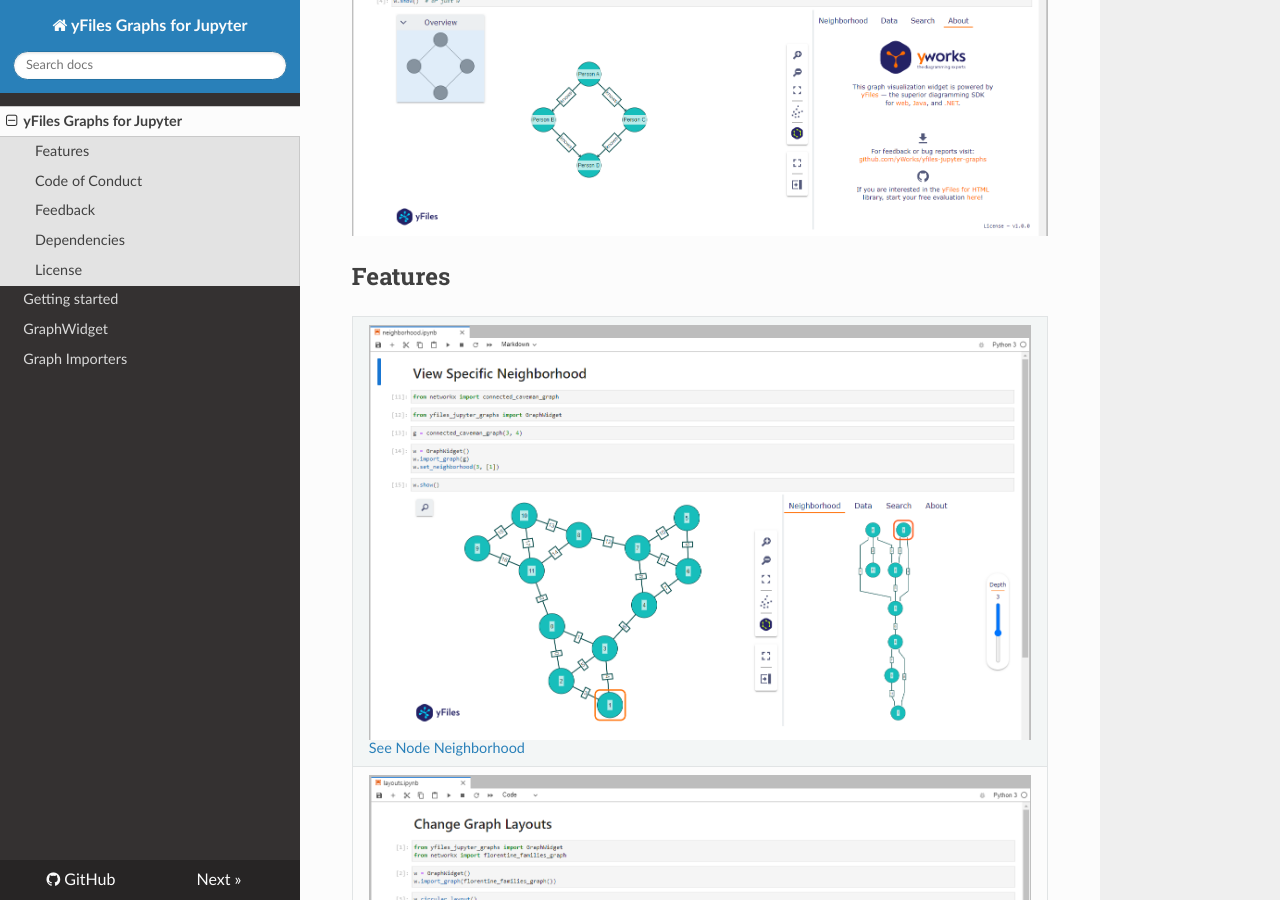
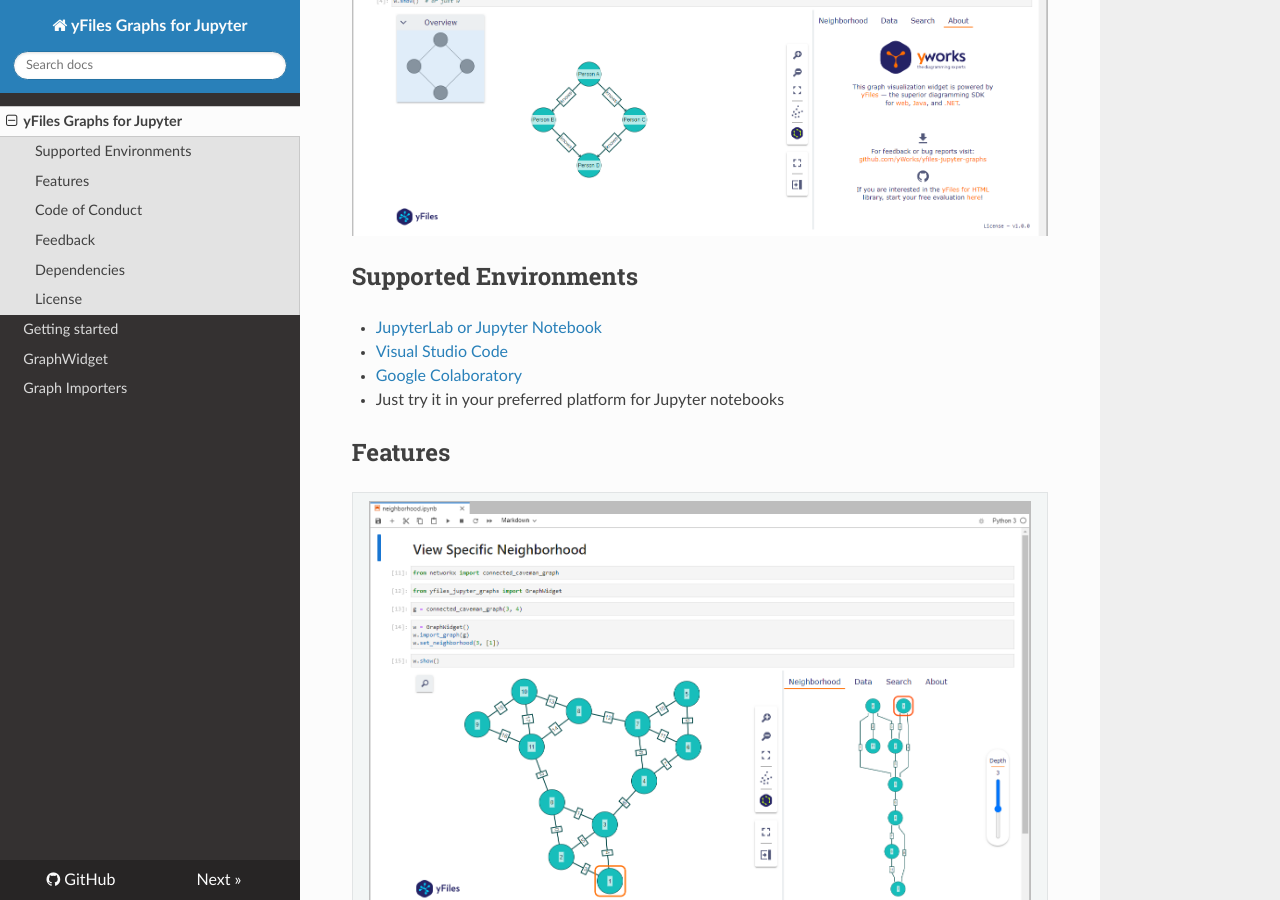
Before and after one commit to yWorks/yfiles-jupyter-graphs, an MkDocs documentation site: the page built from mkdocs/index.md, in a window 1280 px wide and 900 px high, scrolled down 670 px. Built offline with MkDocs 1.6.1, drawn with Linux system fonts in a browser that asks for light colours; nearby versions of some CDN libraries.

Commit message:
added supported envs in readme

```diff
--- a/mkdocs/index.md
+++ b/mkdocs/index.md
@@ -11,6 +11,12 @@
 The widget is supported in the default Jupyter environments, but also in other environments like VS Code or Google Colab.
 
 ![A screenshot showing the yFiles graph widget in a jupyter lab notebook](https://raw.githubusercontent.com/yWorks/yfiles-jupyter-graphs/main/screenshots/yfiles-jupyter-graphs-introduction.png)
+
+## Supported Environments
+- [JupyterLab or Jupyter Notebook](https://jupyter.org/)
+- [Visual Studio Code](https://code.visualstudio.com/)
+- [Google Colaboratory](https://colab.research.google.com/)
+- Just try it in your preferred platform for Jupyter notebooks
 
 ## Features
 <table>
```
Also changed, not shown: README.md (+6 -0 lines).
